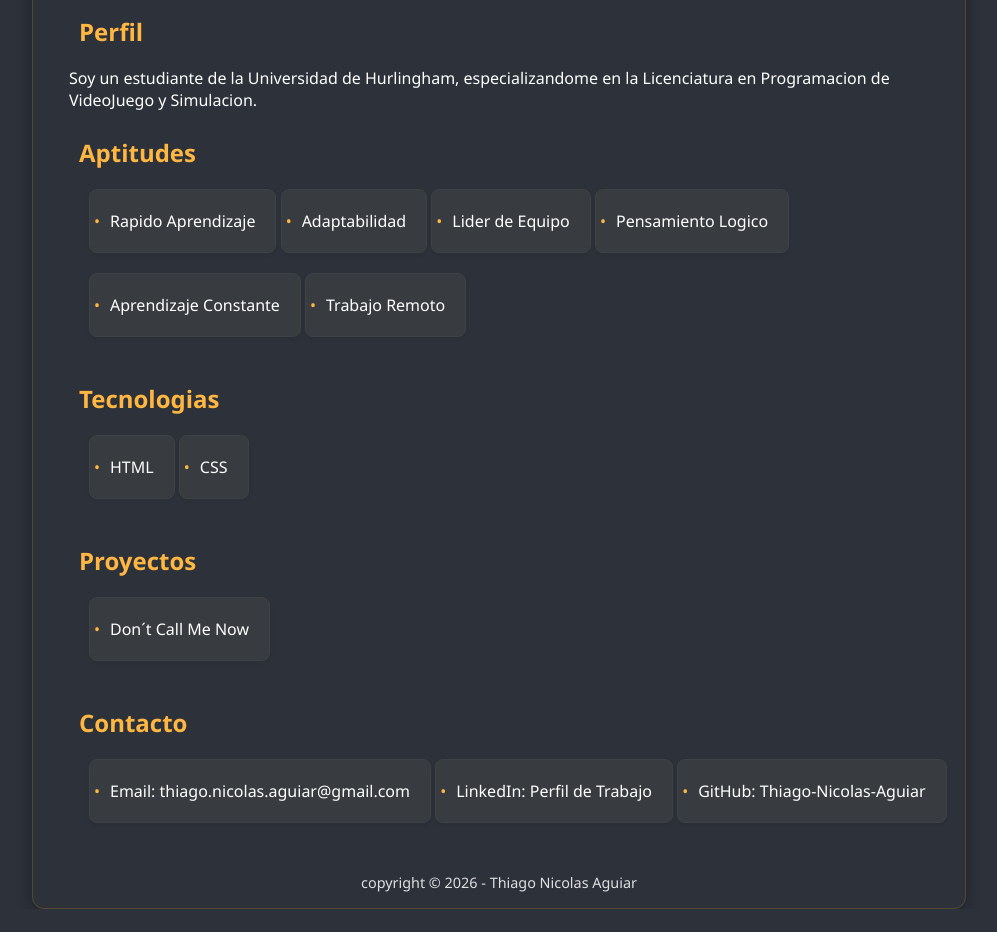
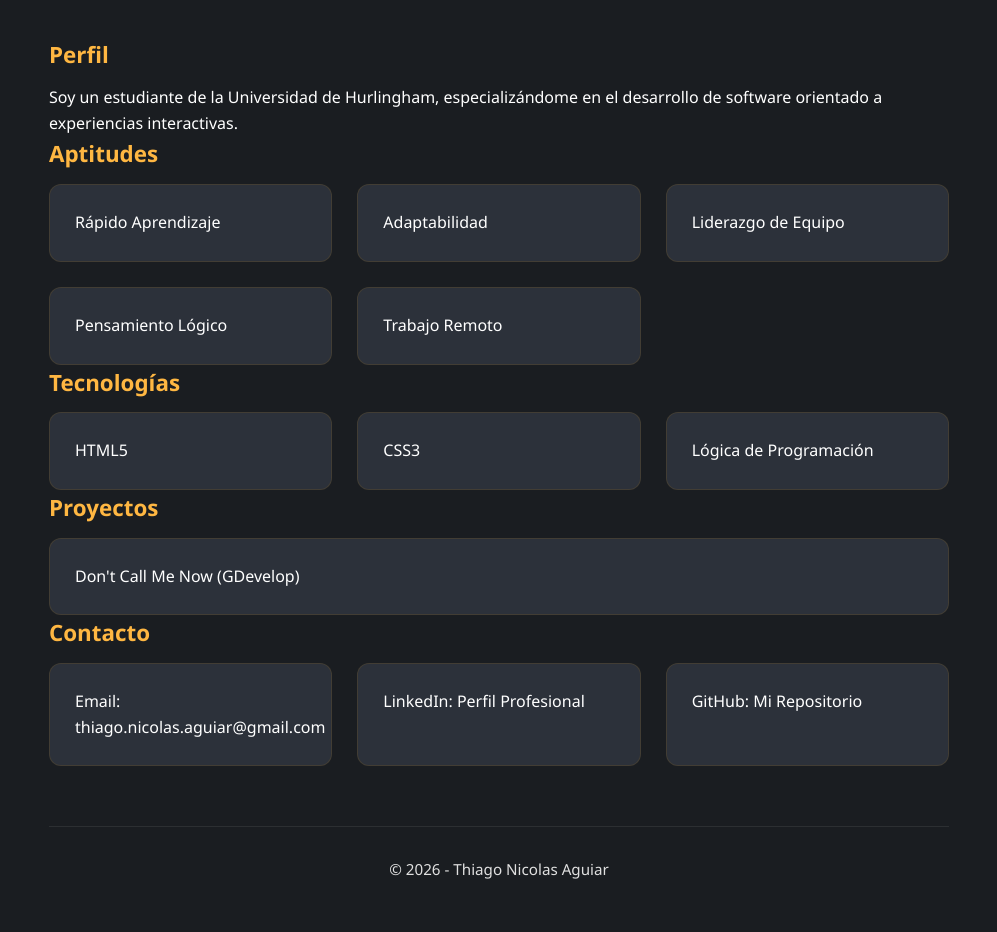
Before and after one commit to Thiago-Nicolas-Aguiar/CV-Tecnico, a plain HTML site: page index.html in a window 1280 px wide. Shown: the part 124-1056 px from the top of the page, without its empty margins (141-1138 px from the left). Before the commit the page ends 1033 px from the top, so only its background shows below. Drawn offline with Linux system fonts and the light colour scheme.

Commit message:
Cambios al estilo, shaders en bloques, orden de codigo (remover, agregado y ordenamiento de prioridad del codigo), variables principales, GRID (removido el @media), cambios al orden del html general.

```diff
--- /dev/null
+++ b/estilo.css
@@ -0,0 +1,120 @@
+/* 1. CONFIGURACIÓN GLOBAL (Sin cambios) */
+:root {
+    --color-primario: #ffb742;
+    /* Naranja base */
+    --color-hover: #ffcf75;
+    /* Un naranja más claro para el brillo */
+    --bg-oscuro: #1a1d21;
+    /* Un gris un poco más oscuro para que resalte el brillo */
+    --bg-tarjeta: #2c313a;
+    --texto-blanco: #ffffff;
+    --texto-suave: #e0e0e0;
+}
+
+* {
+    margin: 0;
+    padding: 0;
+    box-sizing: border-box;
+}
+
+body {
+    font-family: 'Segoe UI', Tahoma, Geneva, Verdana, sans-serif;
+    background-color: var(--bg-oscuro);
+    color: var(--texto-blanco);
+    line-height: 1.6;
+    padding: 20px;
+}
+
+/* 2. CONTENEDOR Y ENCABEZADO */
+.container {
+    max-width: 900px;
+    margin: 0 auto;
+}
+
+.encabezado h1 {
+    color: var(--color-primario);
+    font-size: 2.2rem;
+    /* Un poco más grande para que destaque */
+    border-bottom: 2px solid var(--color-primario);
+    display: inline-block;
+    margin-bottom: 15px;
+    /* Un pequeño glow suave al h1 */
+    text-shadow: 0 0 10px rgba(255, 183, 66, 0.5);
+}
+
+.encabezado p {
+    color: var(--texto-suave);
+    margin-bottom: 40px;
+    font-size: 1.1rem;
+}
+
+/* 3. EL GRID DE TARJETAS */
+ul {
+    list-style: none;
+    display: grid;
+    grid-template-columns: repeat(auto-fit, minmax(280px, 1fr));
+    gap: 25px;
+    /* Un poco más de espacio entre tarjetas */
+    padding: 0;
+}
+
+ul li {
+    background-color: var(--bg-tarjeta);
+    border: 1px solid rgba(255, 165, 0, 0.1);
+    /* Borde muy sutil inicial */
+    border-radius: 12px;
+    padding: 25px;
+    transition: transform 0.3s ease, box-shadow 0.3s ease, border-color 0.3s ease;
+    position: relative;
+    overflow: hidden;
+    /* Para que el glow no se corte feo */
+}
+
+/* EL EFECTO MÁGICO: HOVER CON GLOW */
+ul li:hover {
+    transform: translateY(-8px);
+    /* Levitación un poco más pronunciada */
+    background-color: #323842;
+    /* Cambiamos el fondo ligeramente */
+
+    /* Esta es la clave del glow: un box-shadow naranja vibrante */
+    box-shadow: 0 10px 30px rgba(255, 183, 66, 0.4),
+        0 0 15px rgba(255, 183, 66, 0.2);
+
+    /* También encendemos el borde */
+    border-color: rgba(255, 183, 66, 0.6);
+}
+
+/* 4. ELEMENTOS INTERNOS */
+h2 {
+    color: var(--color-primario);
+    font-size: 1.4rem;
+    margin-bottom: 12px;
+    font-weight: 600;
+}
+
+/* Un glow sutil también al h2 al pasar el mouse por la tarjeta */
+ul li:hover h2 {
+    text-shadow: 0 0 8px rgba(255, 183, 66, 0.6);
+}
+
+a {
+    color: var(--texto-blanco);
+    text-decoration: none;
+    transition: color 0.3s ease, text-shadow 0.3s ease;
+}
+
+a:hover {
+    color: var(--color-hover);
+    text-shadow: 0 0 5px rgba(255, 207, 117, 0.5);
+}
+
+/* 5. FOOTER (Sin cambios) */
+footer {
+    text-align: center;
+    color: var(--texto-suave);
+    margin-top: 60px;
+    padding: 30px;
+    font-size: 0.95rem;
+    border-top: 1px solid rgba(255, 255, 255, 0.08);
+}
--- a/index.html
+++ b/index.html
@@ -4,66 +4,68 @@
 <head>
     <meta charset="UTF-8">
     <meta name="viewport" content="width=device-width, initial-scale=1.0">
-    <title>CV Tecnico</title>
-    <link rel="stylesheet" href="styles.css">
+    <title>CV Técnico - Thiago Aguiar</title>
+    <link rel="stylesheet" href="estilo.css">
 </head>
 
-<body class="container">
-    <!-- Encabezado -->
+<body>
+    <div class="container">
         <header class="encabezado">
             <h1>Thiago Nicolas Aguiar</h1>
             <p>Estudiante de la Licenciatura en Programación de VideoJuegos y Simulación</p>
         </header>
 
-    <!-- Principal -->
         <main>
-        <section>
+            <section class="perfil">
                 <h2>Perfil</h2>
-            <p>Soy un estudiante de la Universidad de Hurlingham, especializandome en la Licenciatura en
-                Programacion de
-                VideoJuego y Simulacion.</p>
+                <p>Soy un estudiante de la Universidad de Hurlingham, especializándome en el desarrollo de software
+                    orientado a experiencias interactivas.</p>
             </section>
-    </main>
-    <!-- Aptitudes -->
+
             <section>
                 <h2>Aptitudes</h2>
                 <ul>
-            <li>Rapido Aprendizaje</li>
+                    <li>Rápido Aprendizaje</li>
                     <li>Adaptabilidad</li>
-            <li>Lider de Equipo</li>
-            <li>Pensamiento Logico</li>
-            <li>Aprendizaje Constante</li>
+                    <li>Liderazgo de Equipo</li>
+                    <li>Pensamiento Lógico</li>
                     <li>Trabajo Remoto</li>
                 </ul>
             </section>
-    <!-- Tecnologias -->
+
             <section>
-        <h2>Tecnologias</h2>
+                <h2>Tecnologías</h2>
                 <ul>
-            <li>HTML</li>
-            <li>CSS</li>
+                    <li>HTML5</li>
+                    <li>CSS3</li>
+                    <li>Lógica de Programación</li>
                 </ul>
             </section>
-    <!-- Proyectos -->
+
             <section>
                 <h2>Proyectos</h2>
                 <ul>
-            <li><a target="_blank" href="https://gd.games/genca/dont-call-me-now">Don´t Call Me Now</a></li>
+                    <li><a target="_blank" href="https://gd.games/genca/dont-call-me-now">Don't Call Me Now
+                            (GDevelop)</a></li>
                 </ul>
-        <!-- Contacto -->
+            </section>
+
+            <section>
                 <h2>Contacto</h2>
                 <ul>
-            <li>Email: <a href="mailto:thiago.nicolas.aguiar@gmail.com"> thiago.nicolas.aguiar@gmail.com</a></li>
+                    <li>Email: <a href="mailto:thiago.nicolas.aguiar@gmail.com">thiago.nicolas.aguiar@gmail.com</a></li>
                     <li>LinkedIn: <a target="_blank" href="https://www.linkedin.com/in/thiago-nicolas-aguiar-1a53213b3/"
-                    rel="noopener noreferrer"> Perfil de Trabajo</a></li>
-            <li>GitHub: <a href="https://github.com/Thiago-Nicolas-Aguiar" target="_blank" rel="noopener noreferrer">
-                    Thiago-Nicolas-Aguiar
-                </a></li>
+                            rel="noopener noreferrer">Perfil Profesional</a></li>
+                    <li>GitHub: <a href="https://github.com/Thiago-Nicolas-Aguiar" target="_blank"
+                            rel="noopener noreferrer">Mi Repositorio</a></li>
                 </ul>
-        <!-- Pie -->
+            </section>
+        </main>
+
         <footer>
-            copyright &copy; 2026 - Thiago Nicolas Aguiar
+            &copy; 2026 - Thiago Nicolas Aguiar
         </footer>
+    </div>
 </body>
 
 </html>
--- a/styles.css
+++ b/styles.css
@@ -44,6 +44,32 @@ ul li {
     box-sizing: border-box;
     margin-bottom: 10px;
     list-style: none;
+    display: inline-block;
+    background-color: #383c41;
+    border: 1px solid #3e4246;
+    border-radius: 8px;
+    padding: 20px;
+    margin-bottom: 20px;
+    box-shadow: 0 2px 4px rgba(0, 0, 0, 0.05);
+    transition: transform 0.2s ease;
+}
+
+li {
+
+    color: white;
+    padding-left: 15px;
+    display: flex;
+    text-indent: 0%;
+}
+
+ul li:hover {
+    transform: translateY(-5px);
+    box-shadow: 0 4px 12px rgba(0, 0, 0, 0.1);
+}
+
+li:hover {
+    color: #ffb742;
+    transition: color 0.3s ease;
 }
 
 ul li::before {
@@ -54,38 +80,16 @@ ul li::before {
     margin-left: -1em;
 }
 
-li {
-    color: white;
-    padding-left: 15px;
-    display: flex;
-    text-indent: 0%;
-}
-
-li :hover {
-    color: #a86f13;
-    transition: color 0.3s ease;
-}
-
 a {
-    color: white;
+    color: rgb(255, 255, 255);
     text-decoration: none;
 }
 
-ul li {
-    display: inline-block;
-    background-color: #383c41;
-    border: 1px solid #3e4246;
-    border-radius: 8px;
-    padding: 20px;
-    margin-bottom: 20px;
-    box-shadow: 0 2px 4px rgba(0, 0, 0, 0.05);
-    transition: transform 0.2s ease;
+a:hover {
+    color: #ce8a1e;
+    text-decoration: underline;
 }
 
-ul li:hover {
-    transform: translateY(-5px);
-    box-shadow: 0 4px 12px rgba(0, 0, 0, 0.1);
-}
 
 footer {
     text-align: center;
```
Lines whose indentation alone changed are shown as unchanged.
